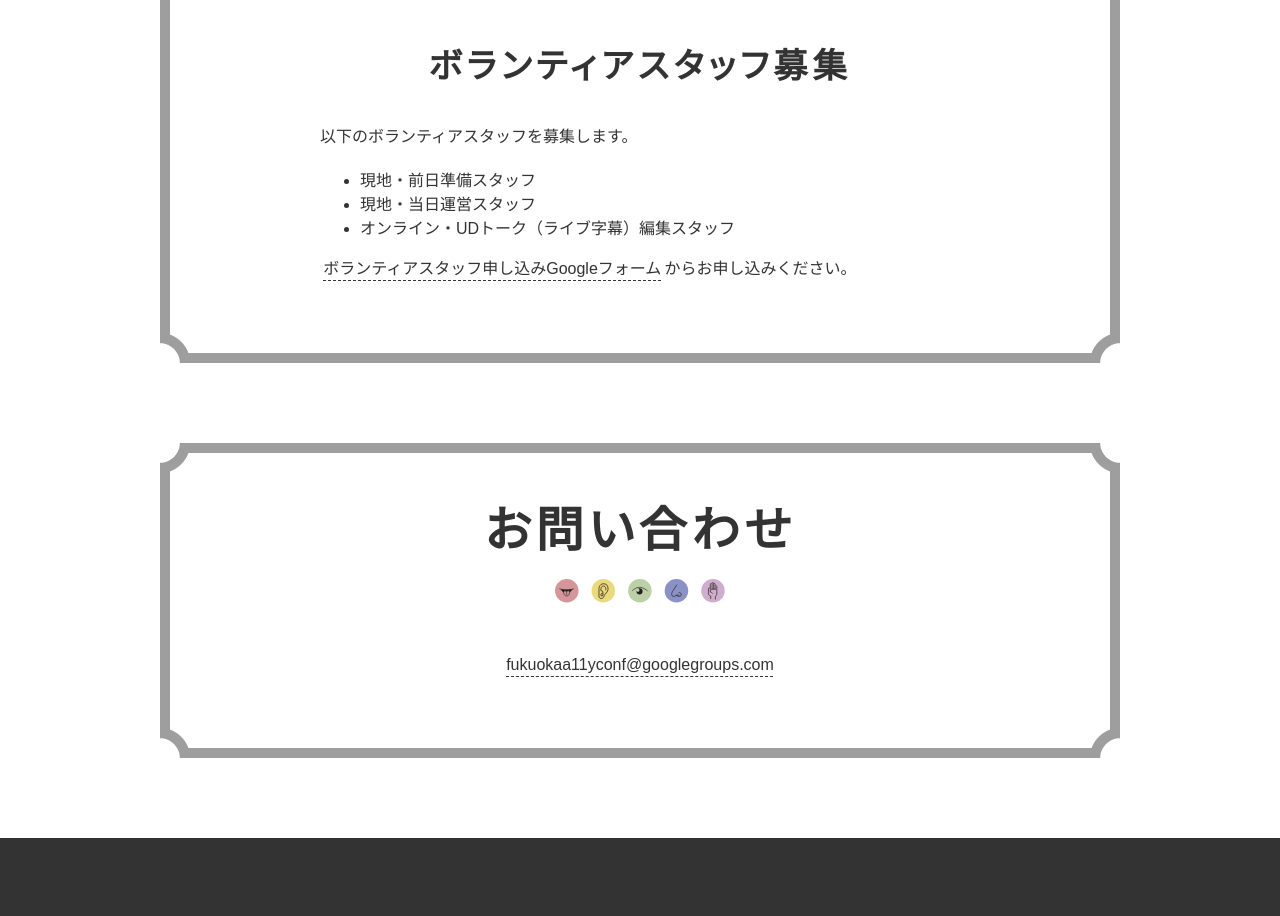
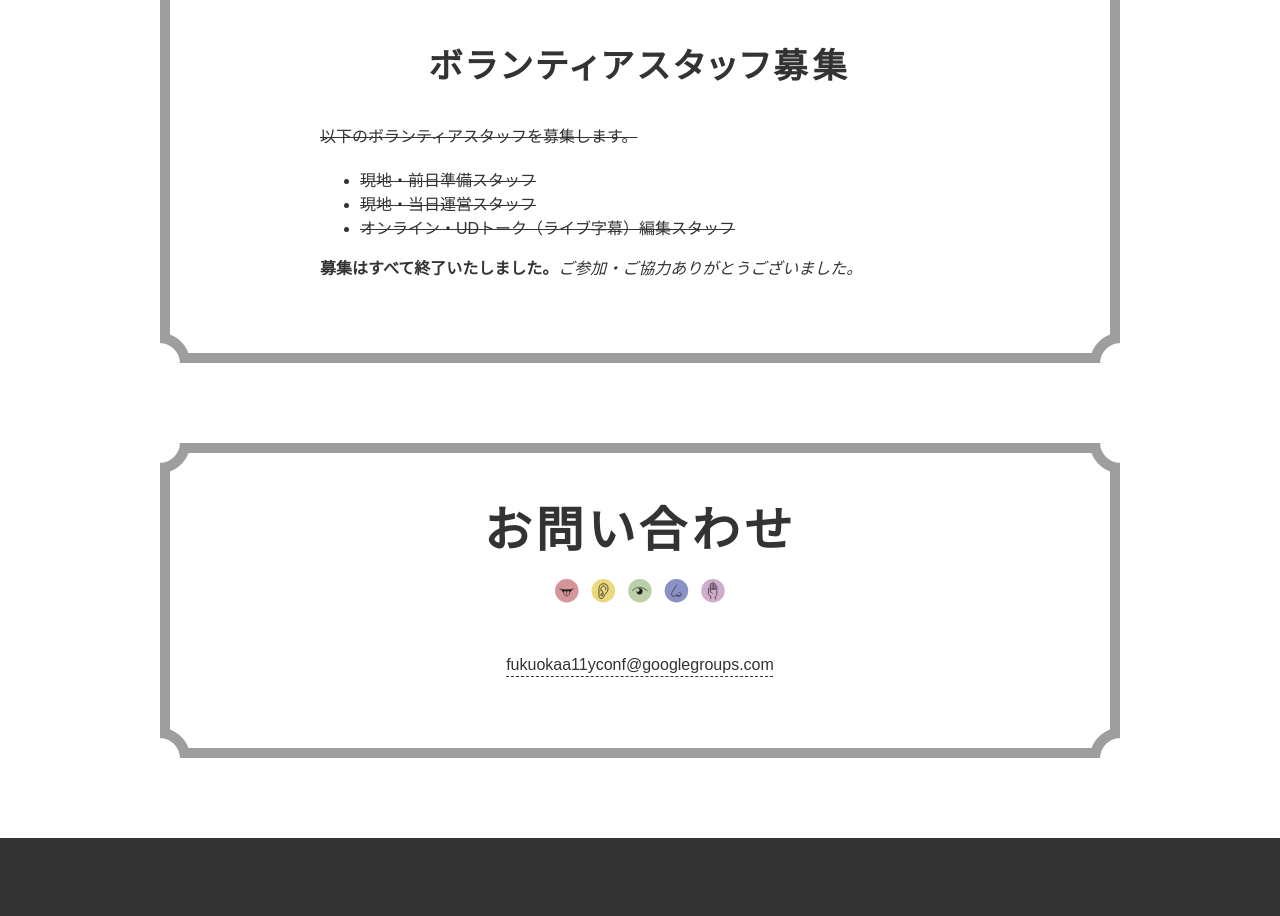
Before and after one commit to fukuoka-a11yconf-net/fukuoka.a11yconf.net, a SvelteKit app: page / in a window 1280 px wide. Shown: the part 9520-10436 px from the top of the page. Built offline with nearby package versions, Linux system fonts and the light colour scheme; a web font is replaced by a local one.

Commit message:
ボランティア募集終了

```diff
--- a/src/routes/+page.svelte
+++ b/src/routes/+page.svelte
@@ -448,15 +448,16 @@
 
 		<Heading level={3} id="staff-recruitment">ボランティアスタッフ募集</Heading>
 		<TextBody>
-			<p>以下のボランティアスタッフを募集します。</p>
+			<p><del>以下のボランティアスタッフを募集します。</del></p>
 			<ul>
-				<li>現地・前日準備スタッフ</li>
-				<li>現地・当日運営スタッフ</li>
-				<li>オンライン・UDトーク（ライブ字幕）編集スタッフ</li>
+				<li><del>現地・前日準備スタッフ</del></li>
+				<li><del>現地・当日運営スタッフ</del></li>
+				<li><del>オンライン・UDトーク（ライブ字幕）編集スタッフ</del></li>
 			</ul>
 			<p>
-				<a href="https://forms.gle/RXhKxHwpJpakRMkv8">ボランティアスタッフ申し込みGoogleフォーム</a
-				>からお申し込みください。
+				<strong>募集はすべて終了いたしました。</strong><em
+					>ご参加・ご協力ありがとうございました。<em></em></em
+				>
 			</p>
 		</TextBody>
 	</Section>
```
